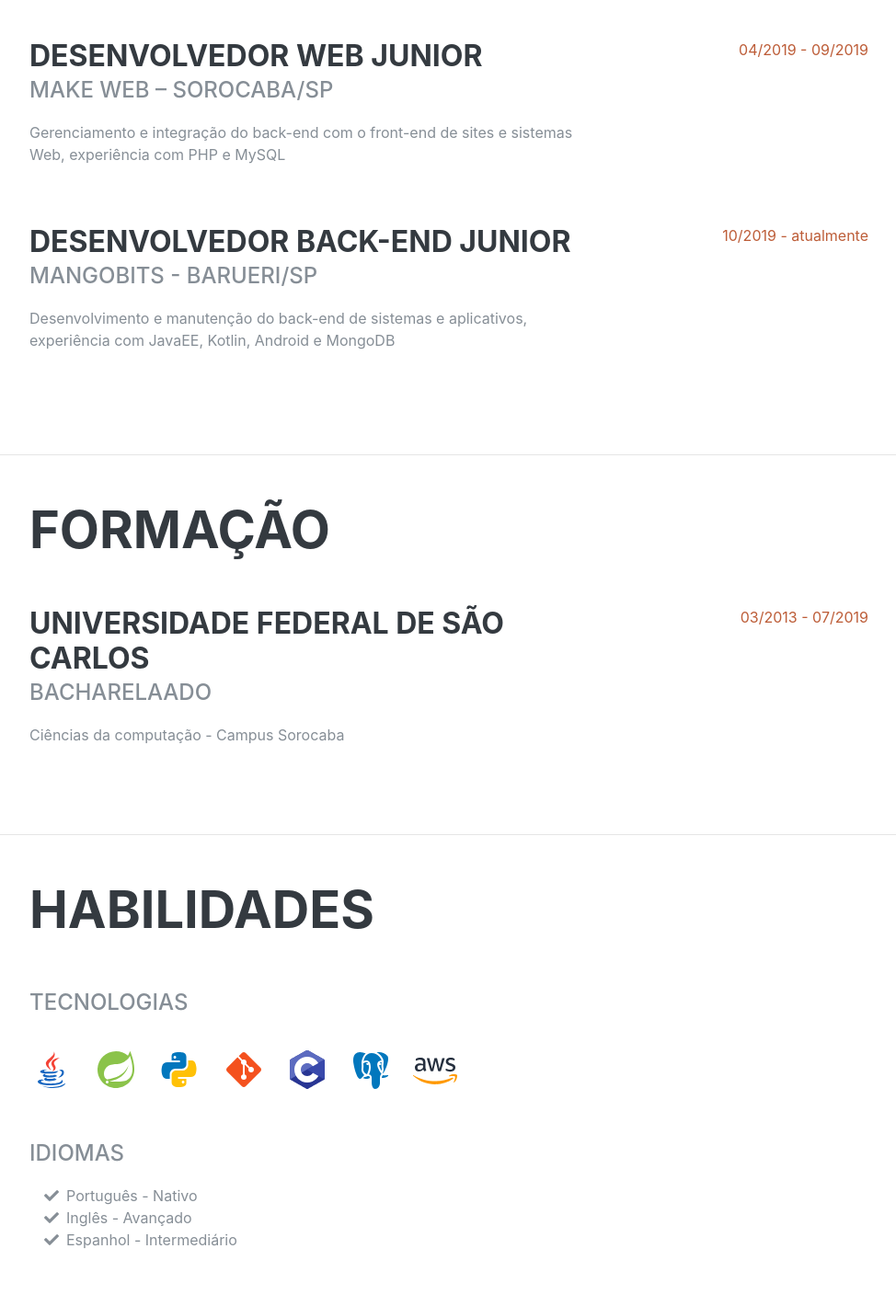
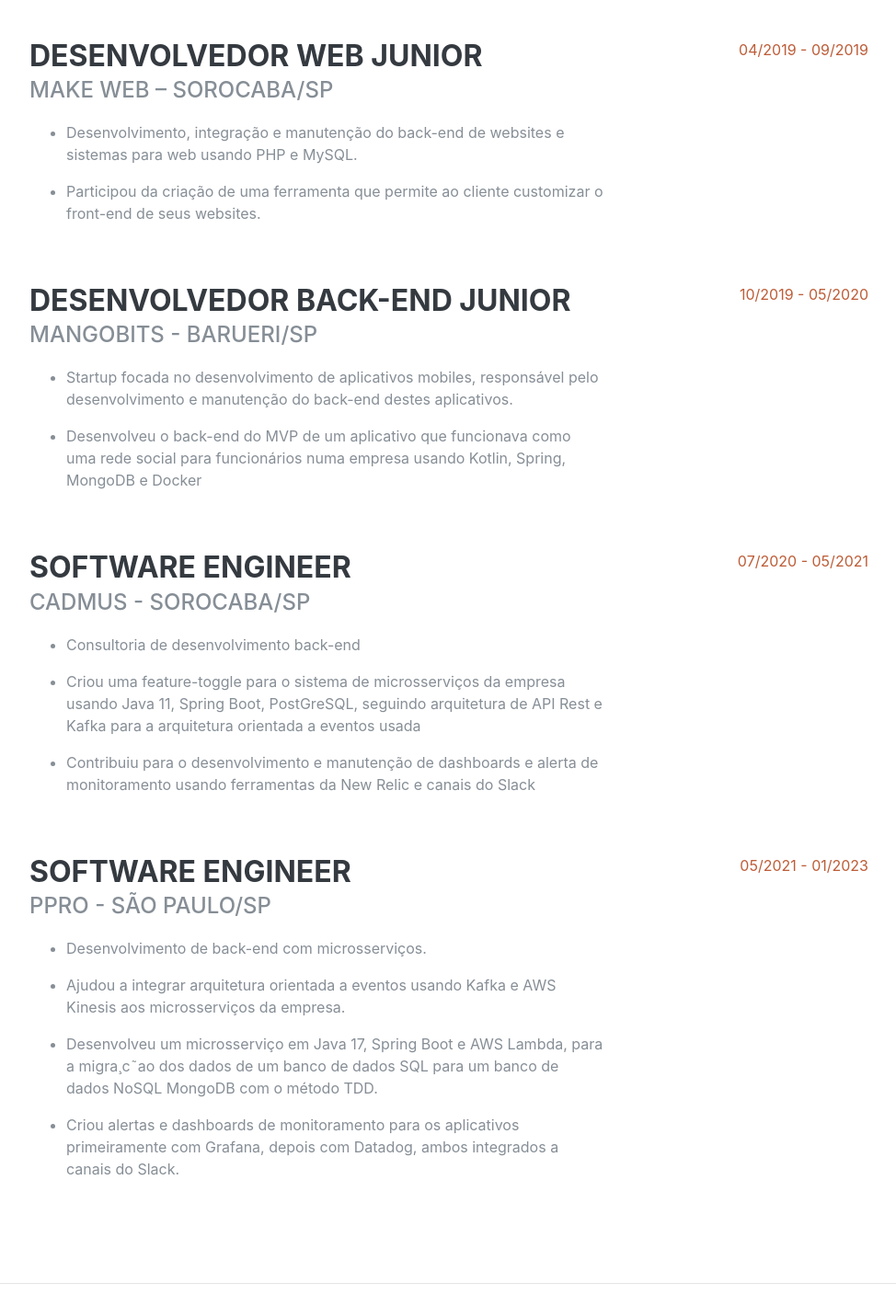
Before and after one commit to gabrielpiovanisantos/gabrielpiovanisantos.github.io, a plain HTML site: page index.html in a window 1280 px wide. Shown: the part 1380-2800 px from the top of the page at 92% size, without its empty margins (288-1262 px from the left). Drawn offline with nearby package versions, Linux system fonts and the light colour scheme; a web font is replaced by a local one.

Commit message:
adding the full experience

```diff
--- a/index.html
+++ b/index.html
@@ -66,19 +66,21 @@
             </h1>
             <div class="subheading mb-5">
                 <a href="mailto:gabriel.piovani@gmail.com">gabriel.piovani@gmail.com</a>
+                &emsp; +55 15 99802-8893
             </div>
-            <div >
+            <div>
                 <a href="https://www.linkedin.com/in/gabrielpmsantos/">
-                    <img src = "img/icons8-linkedin.svg" alt="Linkedin"/>
+                    <img src="img/icons8-linkedin.svg" alt="Linkedin"/>
                 </a>
                 <a href="https://github.com/gabrielpiovanisantos">
-                    <img src = "img/icons8-github.svg" alt="Github"/>
+                    <img src="img/icons8-github.svg" alt="Github"/>
                 </a>
                 <a href="https://www.facebook.com/gabriel.piovani.7">
-                    <img src = "img/icons8-facebook.svg" alt="Facebook"/>
+                    <img src="img/icons8-facebook.svg" alt="Facebook"/>
                 </a>
                 <a href="https://open.spotify.com/playlist/6BElvjQpUvKm7WGV8FYODQ?si=W6VzQDmTTKOKaLoyTcSCOg">
-                    <img src = "img/icons8-spotify.svg" data-toggle="tooltip" data-placement="top" title="Minha playlista no spotify" alt="Spotify"/>
+                    <img src="img/icons8-spotify.svg" data-toggle="tooltip" data-placement="top"
+                         title="Minha playlista no spotify" alt="Spotify"/>
                 </a>
             </div>
 
@@ -105,7 +107,16 @@
                 <div class="resume-content">
                     <h3 class="mb-0">Desenvolvedor web Junior</h3>
                     <div class="subheading mb-3">Make Web – Sorocaba/SP</div>
-                    <p>Gerenciamento e integração do back-end com o front-end de sites e sistemas Web, experiência com PHP e MySQL</p>
+                    <ul>
+                        <li>
+                            <p>Desenvolvimento, integração e manutenção do back-end de websites e sistemas para web
+                                usando PHP e MySQL.</p>
+                        </li>
+                        <li>
+                            <p>Participou da criação de uma ferramenta que permite ao cliente customizar o front-end de
+                                seus websites.</p>
+                        </li>
+                    </ul>
                 </div>
                 <div class="resume-date text-md-right">
                     <span class="text-primary">04/2019 - 09/2019</span>
@@ -115,11 +126,63 @@
                 <div class="resume-content">
                     <h3 class="mb-0">Desenvolvedor back-end Junior</h3>
                     <div class="subheading mb-3">Mangobits - Barueri/SP</div>
-                    <p>Desenvolvimento e manutenção do back-end de sistemas e aplicativos, experiência com JavaEE, Kotlin, Android e
-                    MongoDB</p>
+                    <ul>
+                        <li>
+                            <p>Startup focada no desenvolvimento de aplicativos mobiles, responsável pelo
+                                desenvolvimento e manutenção do
+                                back-end destes aplicativos.</p>
+                        </li>
+                        <li>
+                            <p>Desenvolveu o back-end do MVP de um aplicativo que funcionava como uma rede social para
+                                funcionários numa empresa usando Kotlin, Spring, MongoDB e Docker</p>
+                        </li>
+                    </ul>
                 </div>
                 <div class="resume-date text-md-right">
-                    <span class="text-primary">10/2019 - atualmente</span>
+                    <span class="text-primary">10/2019 - 05/2020</span>
+                </div>
+            </div>
+            <div class="resume-item d-flex flex-column flex-md-row justify-content-between mb-5">
+                <div class="resume-content">
+                    <h3 class="mb-0">Software Engineer</h3>
+                    <div class="subheading mb-3">Cadmus - Sorocaba/SP</div>
+                    <ul>
+                        <li><p>Consultoria de desenvolvimento back-end</p></li>
+                        <li><p>Criou uma feature-toggle para o sistema de microsserviços da empresa usando Java 11,
+                            Spring Boot, PostGreSQL,
+                            seguindo arquitetura de API Rest e Kafka para a arquitetura orientada a eventos usada</p>
+                        </li>
+                        <li><p>Contribuiu para o desenvolvimento e manutenção de dashboards e alerta de monitoramento
+                            usando ferramentas da
+                            New Relic e canais do Slack</p></li>
+                    </ul>
+                </div>
+                <div class="resume-date text-md-right">
+                    <span class="text-primary">07/2020 - 05/2021</span>
+                </div>
+            </div>
+            <div class="resume-item d-flex flex-column flex-md-row justify-content-between mb-5">
+                <div class="resume-content">
+                    <h3 class="mb-0">Software Engineer</h3>
+                    <div class="subheading mb-3">PPRO - São Paulo/SP</div>
+                    <ul>
+                        <li><p>Desenvolvimento de back-end com microsserviços.</p></li>
+                        <li><p>Ajudou a integrar arquitetura orientada a eventos usando Kafka e AWS Kinesis aos
+                            microsserviços da empresa.</p>
+                        </li>
+                        <li><p>Desenvolveu um microsserviço em Java 17, Spring Boot e AWS Lambda, para a migra¸c˜ao dos
+                            dados de um banco
+                            de dados SQL para um banco de dados NoSQL MongoDB com o método TDD.</p>
+                        </li>
+                        <li><p>Criou alertas e dashboards de monitoramento para os aplicativos primeiramente com
+                            Grafana, depois com Datadog,
+                            ambos integrados a canais do Slack.</p></li>
+                    </ul>
+
+
+                </div>
+                <div class="resume-date text-md-right">
+                    <span class="text-primary">05/2021 - 01/2023</span>
                 </div>
             </div>
 
@@ -137,7 +200,7 @@
             <div class="resume-item d-flex flex-column flex-md-row justify-content-between mb-5">
                 <div class="resume-content">
                     <h3 class="mb-0">Universidade Federal de São Carlos</h3>
-                    <div class="subheading mb-3">Bacharelaado</div>
+                    <div class="subheading mb-3">Bacharelado</div>
                     <div>Ciências da computação - Campus Sorocaba</div>
                 </div>
                 <div class="resume-date text-md-right">
@@ -157,25 +220,25 @@
             <div class="subheading mb-3">Tecnologias</div>
             <ul class="list-inline dev-icons">
                 <li class="list-inline-item" data-toggle="tooltip" data-placement="top" title="Java">
-                    <img src = "img/icons8-java.svg" alt="Spring Boot" />
+                    <img src="img/icons8-java.svg" alt="Spring Boot"/>
                 </li>
                 <li class="list-inline-item" data-toggle="tooltip" data-placement="top" title="Spring Boot">
-                    <img src = "img/icons8-spring-boot.svg" alt="Spring Boot"/>
+                    <img src="img/icons8-spring-boot.svg" alt="Spring Boot"/>
                 </li>
                 <li class="list-inline-item" data-toggle="tooltip" data-placement="top" title="Python">
-                    <img src = "img/icons8-python.svg" alt="Python"/>
+                    <img src="img/icons8-python.svg" alt="Python"/>
                 </li>
                 <li class="list-inline-item" data-toggle="tooltip" data-placement="top" title="GIT">
-                    <img src = "img/icons8-git.svg" alt="Git"/>
+                    <img src="img/icons8-git.svg" alt="Git"/>
                 </li>
                 <li class="list-inline-item" data-toggle="tooltip" data-placement="top" title="Linguagem C">
-                    <img src = "img/icons8-c-programming.svg" alt="C"/>
+                    <img src="img/icons8-c-programming.svg" alt="C"/>
                 </li>
                 <li class="list-inline-item" data-toggle="tooltip" data-placement="top" title="PostGreSQL">
-                    <img src = "img/icons8-postgresql.svg" alt="PostGreSQL"/>
+                    <img src="img/icons8-postgresql.svg" alt="PostGreSQL"/>
                 </li>
                 <li class="list-inline-item" data-toggle="tooltip" data-placement="top" title="Amazon Web Service">
-                    <img src = "img/icons8-amazon-web-services.svg" alt="AWS"/>
+                    <img src="img/icons8-amazon-web-services.svg" alt="AWS"/>
                 </li>
             </ul>
             <br>
```
